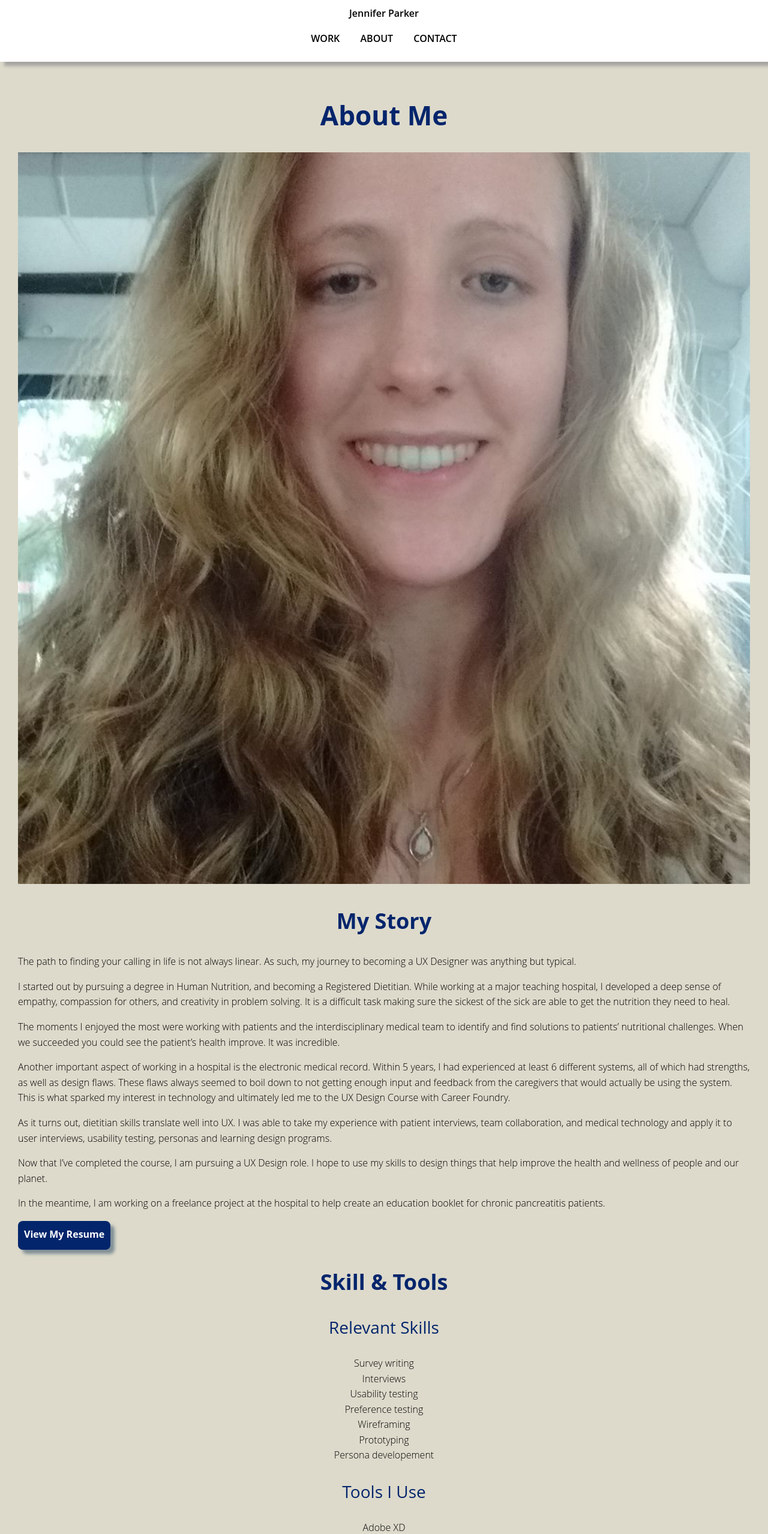
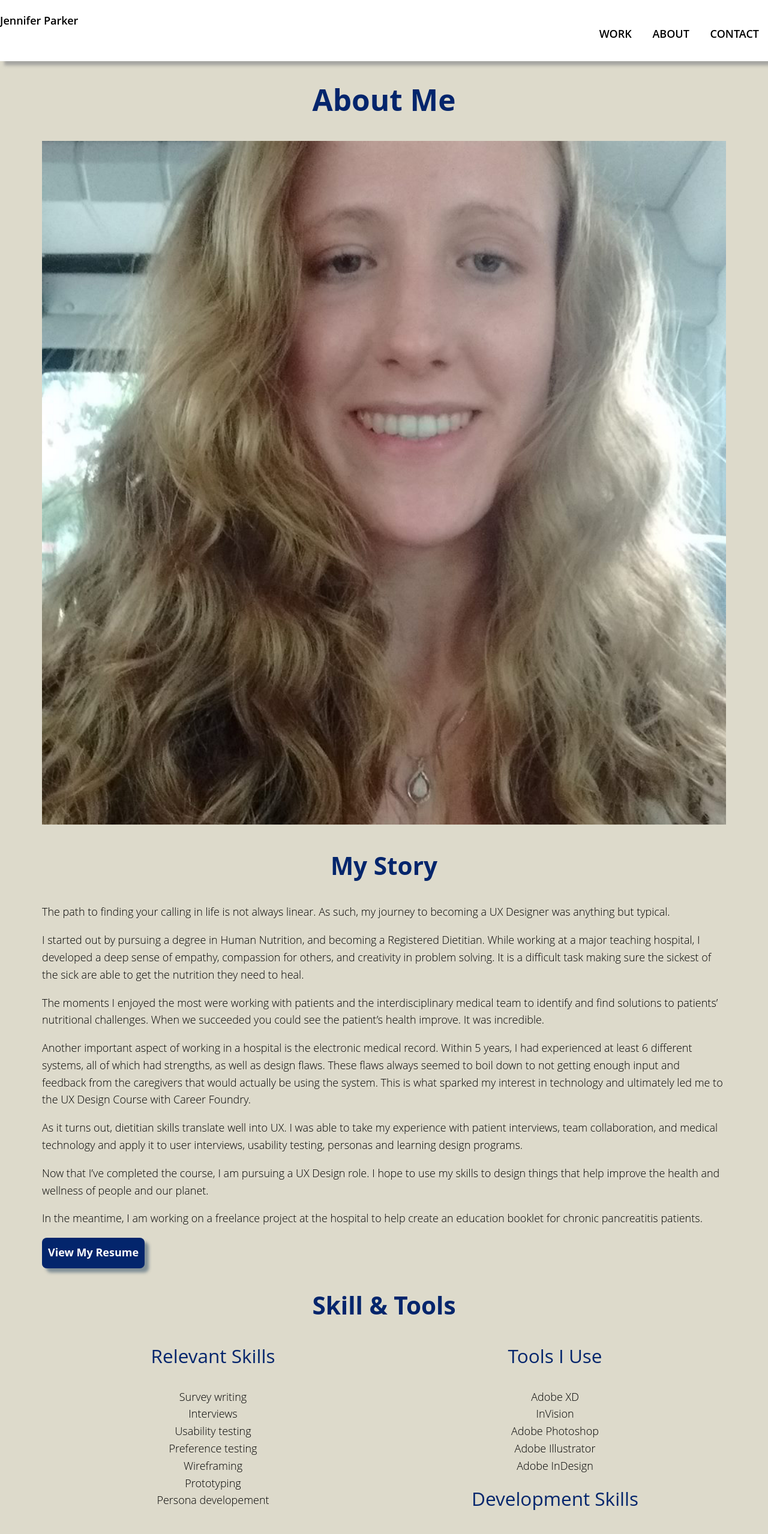
Before and after one commit to parkej05/portfolio-website, a plain HTML site: page about.html in a window 1280 px wide. Shown: the top 2558 px of the page at 60% size. Drawn offline with nearby package versions, Linux system fonts and the light colour scheme.

Commit message:
Update style.css
Transitions for buttons, animation created, and media queries for medium and large screens added

```diff
--- a/css/style.css
+++ b/css/style.css
@@ -69,7 +69,7 @@ a:active {
     padding: 10px;
     border-radius: 8px;
     border-bottom: 2px solid #03256c;
-    transition: 0.2s opacity;
+    transition: 0.4s opacity;
     -webkit-box-shadow: 7px 7px 5px 0px rgba(39, 71, 99, 0.5);
 -moz-box-shadow:    7px 7px 5px 0px rgba(39, 71, 99, 0.5);
 box-shadow:         7px 7px 5px 0px rgba(39, 71, 99, 0.5);
@@ -88,7 +88,7 @@ box-shadow:         7px 7px 5px 0px rgba(39, 71, 99, 0.5);
     padding: 10px;
     border-radius: 8px;
     border-bottom: 2px solid #03256c;
-    transition: 0.2s opacity;
+    transition: 0.4s opacity;
     -webkit-box-shadow: 7px 7px 5px 0px rgba(39, 71, 99, 0.5);
 -moz-box-shadow:    7px 7px 5px 0px rgba(39, 71, 99, 0.5);
 box-shadow:         7px 7px 5px 0px rgba(39, 71, 99, 0.5);
@@ -107,7 +107,7 @@ box-shadow:         7px 7px 5px 0px rgba(39, 71, 99, 0.5);
     padding: 10px;
     border-radius: 8px;
     border: 2px solid #167F6F;
-    transition: 0.2s opacity;
+    transition: 0.4s opacity;
     -webkit-box-shadow: 7px 7px 5px 0px rgba(39, 71, 99, 0.5);
 -moz-box-shadow:    7px 7px 5px 0px rgba(39, 71, 99, 0.5);
 box-shadow:         7px 7px 5px 0px rgba(39, 71, 99, 0.5);
@@ -240,3 +240,96 @@ footer > div.container > div.social > ul > li {
 footer > div.container > div.social > ul > li > a {
     padding: 0 15px;
 }
+
+
+@keyframes color-change {
+    0% {fill: #edc655;}
+    50% {fill: #fcffad;}
+    100% {fill: #f76414}
+}
+@keyframes cloud-move {
+    from {transform: translate(0,50px);}
+    to {transform: translate(200px,50px);}
+}
+@keyframes cloud-move-reverse {
+    from {transform: translate(446px,48px);}
+    to {transform: translate(100px,48px);}
+}
+.sun {
+    animation: 4s color-change infinite alternate linear;
+}
+.cloud-front {
+    animation: 30s cloud-move infinite alternate linear;
+}
+.cloud-back {
+    animation: 34s cloud-move-reverse infinite alternate linear;
+}
+
+
+/*===============================
+Medium devices (640px and larger)
+================================*/
+@media only screen and (min-width: 640px) {
+    header {
+        text-align: unset;
+        padding: 20px 0 13px;
+    }
+    nav {
+        width: auto;
+        float: right;
+        margin-top: 4px;
+    }
+    main {
+        padding-top: 99px;
+    }
+    body {
+        font-size: 18px;
+    }
+    #hero {
+        text-align: center;
+    }
+    #hero span {
+        display: block;
+    }
+    .col-md-6 {
+        width: 50%;
+    }
+    [class*="col-"] {
+        float: left;
+        padding-left: 10px;
+        padding-right: 10px;
+    }
+    .row::after {
+        content: "";
+        clear: both;
+        display: table;
+    }
+    #about h3 {
+        margin-top: 0;
+    }
+
+}
+/*===============================
+Large devices (1024px and larger)
+================================*/
+@media only screen and (min-width: 1024px) {
+    .col-lg-7 {
+        width: 58.33%
+    }
+    .col-lg-5 {
+        width: 41.66%;
+    }
+    .container {
+        max-width: 1200px;
+        margin-left: auto;
+        margin-right: auto;
+    }
+
+}
+
+/*===============================
+X-large devices (1440px and larger)
+================================*/
+@media only screen and (min-width: 1440px) {
+
+}
```
